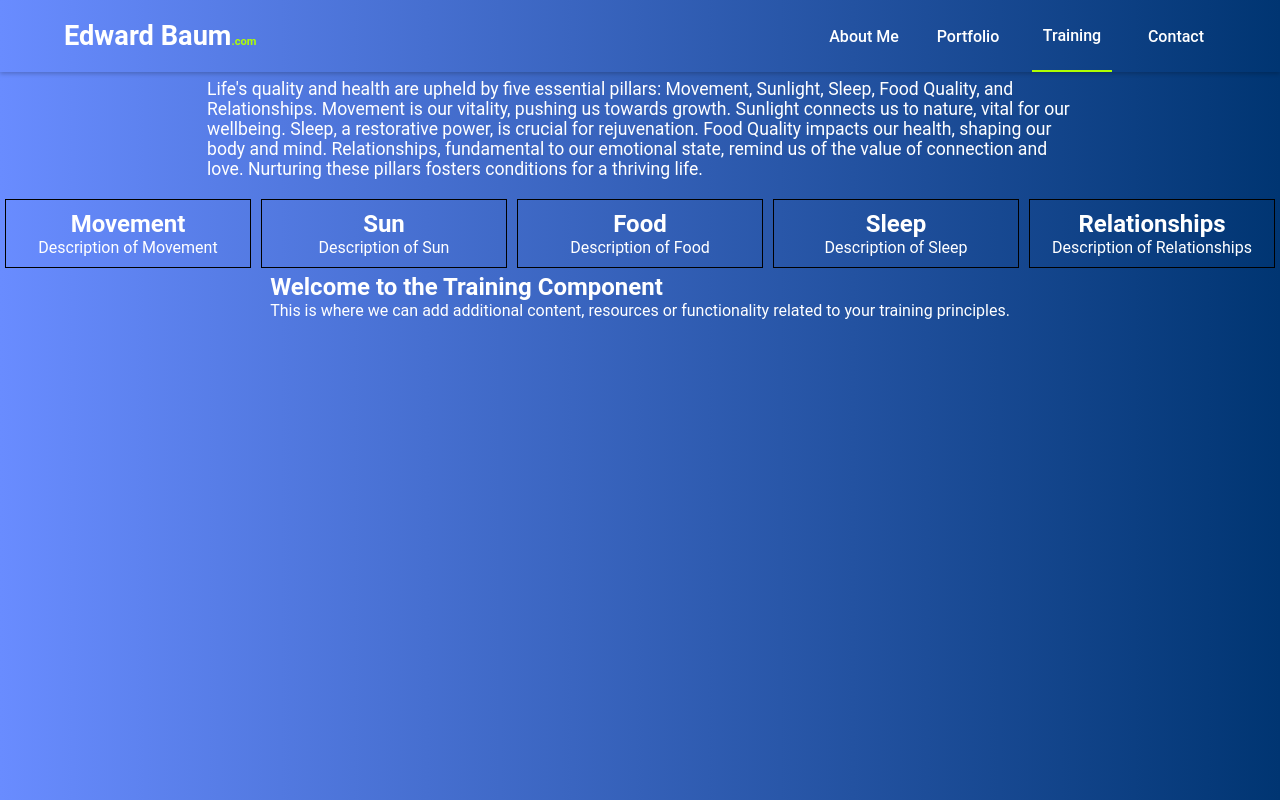
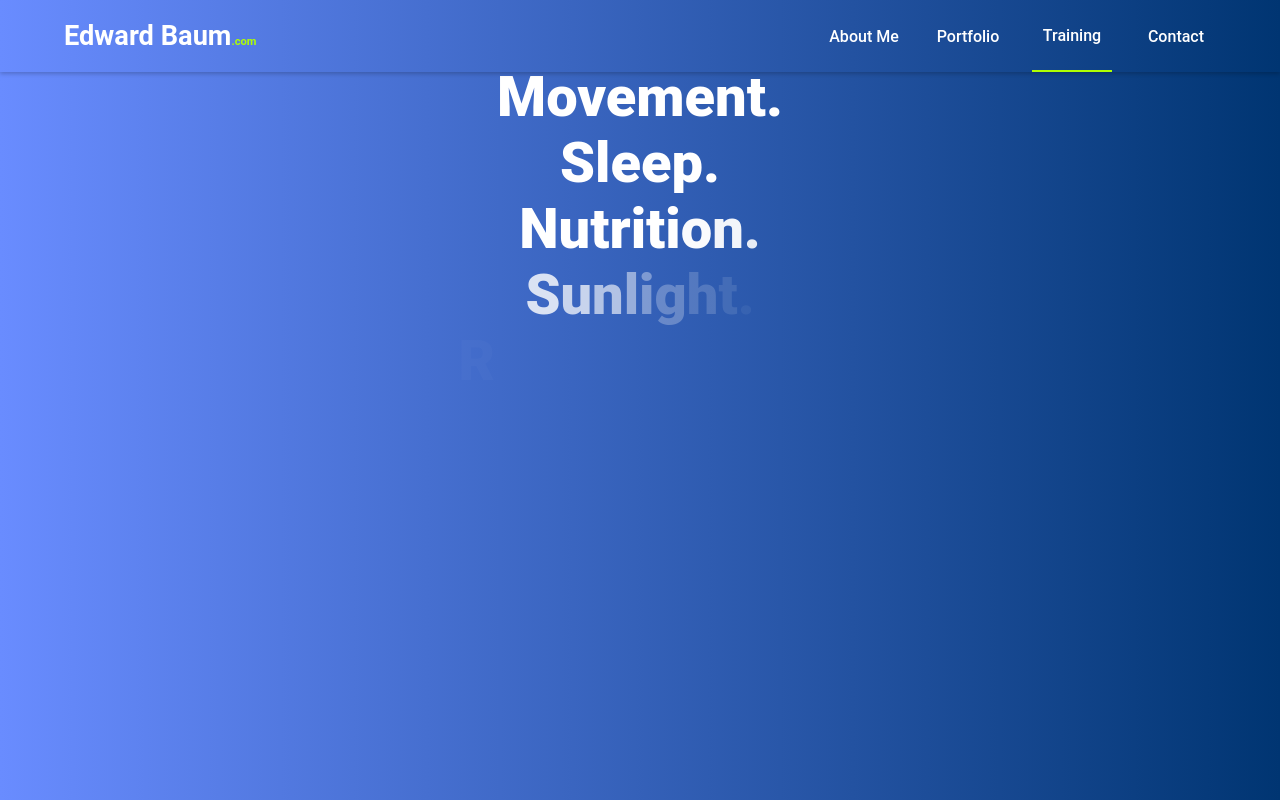
Before and after one commit to EddieBaum/react-personal-website, a React (Create React App) app: page /training in a window 1280 px wide. Built offline with nearby package versions, Linux system fonts and the light colour scheme; a web font is replaced by a local one.

Commit message:
play around with training page, no major changes

```diff
--- a/package.json
+++ b/package.json
@@ -6,6 +6,7 @@
     "@testing-library/jest-dom": "^5.16.5",
     "@testing-library/react": "^13.4.0",
     "@testing-library/user-event": "^13.5.0",
+    "animejs": "^3.2.1",
     "axios": "^1.3.6",
     "gh-pages": "^5.0.0",
     "react": "^18.2.0",
--- a/public/index.html
+++ b/public/index.html
@@ -8,12 +8,14 @@
   <meta name="Edward Baum" content="Web site created using create-react-app, developer in training" />
 
   <title>Edward Baum</title>
+  <script src="https://cdnjs.cloudflare.com/ajax/libs/animejs/2.0.2/anime.min.js"></script>
 </head>
 
 <body>
   <div id="root"></div>
   <script type="module" src="https://unpkg.com/ionicons@7.1.0/dist/ionicons/ionicons.esm.js"></script>
   <script nomodule src="https://unpkg.com/ionicons@7.1.0/dist/ionicons/ionicons.js"></script>
+
 </body>
 
 </html>
--- a/src/components/training/Training.js
+++ b/src/components/training/Training.js
@@ -1,30 +1,59 @@
-import React from "react";
+import React, { useEffect } from "react";
 import "./training.css";
-import TrainingComp from './TrainingComp';
+import TrainingComp from "./TrainingComp";
+import anime from "animejs";
+
+
 
 function Training() {
-  const principles = [
-    "Movement",
-    "Sun",
-    "Food",
-    "Sleep",
-    "Relationships",
-  ];
+  const principles = ["Movement", "Sun", "Food", "Sleep", "Relationships"];
+
+  useEffect(() => {
+    var textWrappers = document.querySelectorAll(".ml3 ");
+
+    textWrappers.forEach((textWrapper) => {
+      textWrapper.innerHTML = textWrapper.textContent.replace(
+        /\S/g,
+        "<span class='letter'>$&</span>"
+      );
+    });
+
+    anime
+      .timeline({ loop: true })
+      .add({
+        targets: ".ml3 .letter",
+        opacity: [0, 1],
+        easing: "easeInOutQuad",
+        duration: 2250,
+        delay: (el, i) => 150 * (i + 1),
+      })
+      .add({
+        targets: ".ml3",
+        opacity: 0,
+        duration: 1000,
+        easing: "easeOutExpo",
+        delay: 1000,
+      });
+  }, []); // closing brace was here
 
   return (
-      <div className="training-parent-div">
-          <p className='training-p'>Life's quality and health are upheld by five essential pillars: Movement, Sunlight, Sleep, Food Quality, and Relationships. Movement is our vitality, pushing us towards growth. Sunlight connects us to nature, vital for our wellbeing. Sleep, a restorative power, is crucial for rejuvenation. Food Quality impacts our health, shaping our body and mind. Relationships, fundamental to our emotional state, remind us of the value of connection and love. Nurturing these pillars fosters conditions for a thriving life.</p>
-      <div className="five-columns-container">
+    <div className="training-parent-div">
+        <h1 className="ml3">Movement.</h1>
+      <h1 className="ml3">Sleep.</h1>
+      <h1 className="ml3">Nutrition.</h1>
+      <h1 className="ml3">Sunlight.</h1>
+      <h1 className="ml3">Relationships.</h1>
+    </div>
+  );
+}
+
+export default Training;
+
+/*
         {principles.map((principle, index) => (
           <div key={index} className="column">
             <h2>{principle}</h2>
             <p>Description of {principle}</p>
           </div>
         ))}
-          </div>
-          <TrainingComp />
-    </div>
-  );
-}
-
-export default Training;
+        */
--- a/src/components/training/training.css
+++ b/src/components/training/training.css
@@ -1,3 +1,5 @@
+
+
 .training-parent-div {
     color: white;
     height: 100%;
@@ -10,12 +12,11 @@
     background: linear-gradient(90deg, #698cff, #003572);
 }
 
-.five-columns-container {
-    display: flex;
-    justify-content: space-around;
-    align-items: stretch;
-    width: 100%;
-}
+.ml3, .ml4 {
+    font-weight: 900;
+    font-size: 3.5em;
+  }
+
 
 .column {
     flex: 1;
```
Also changed, not shown: 1 other file (tests, documents, lock files or other folders).
